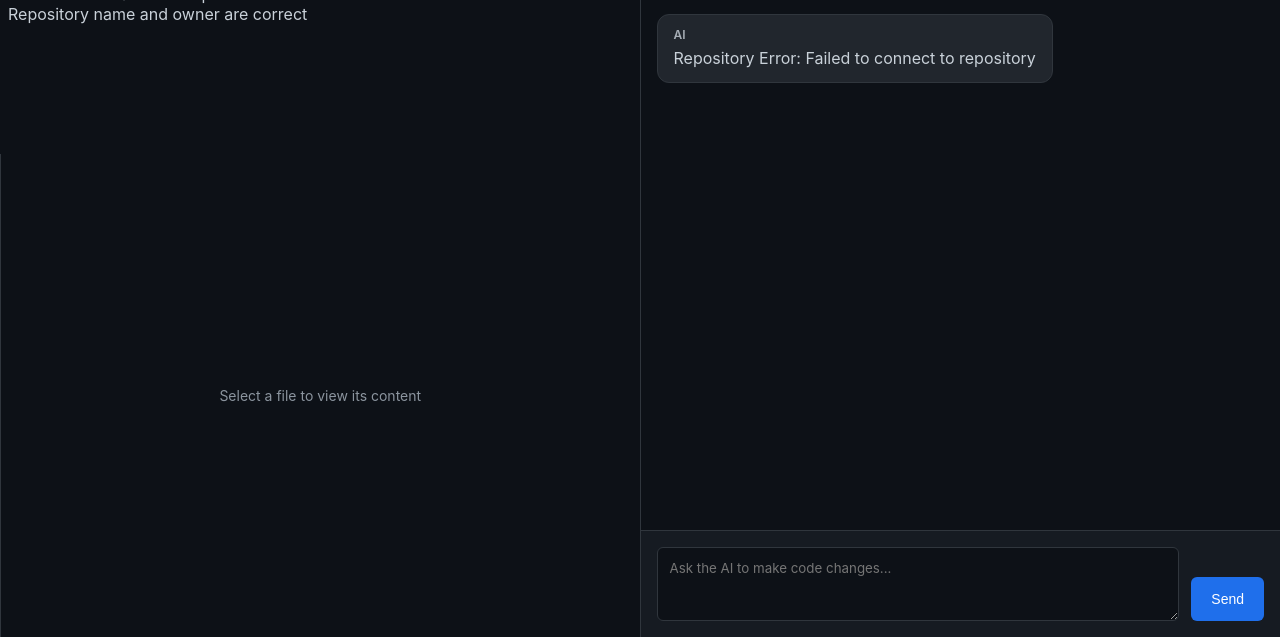
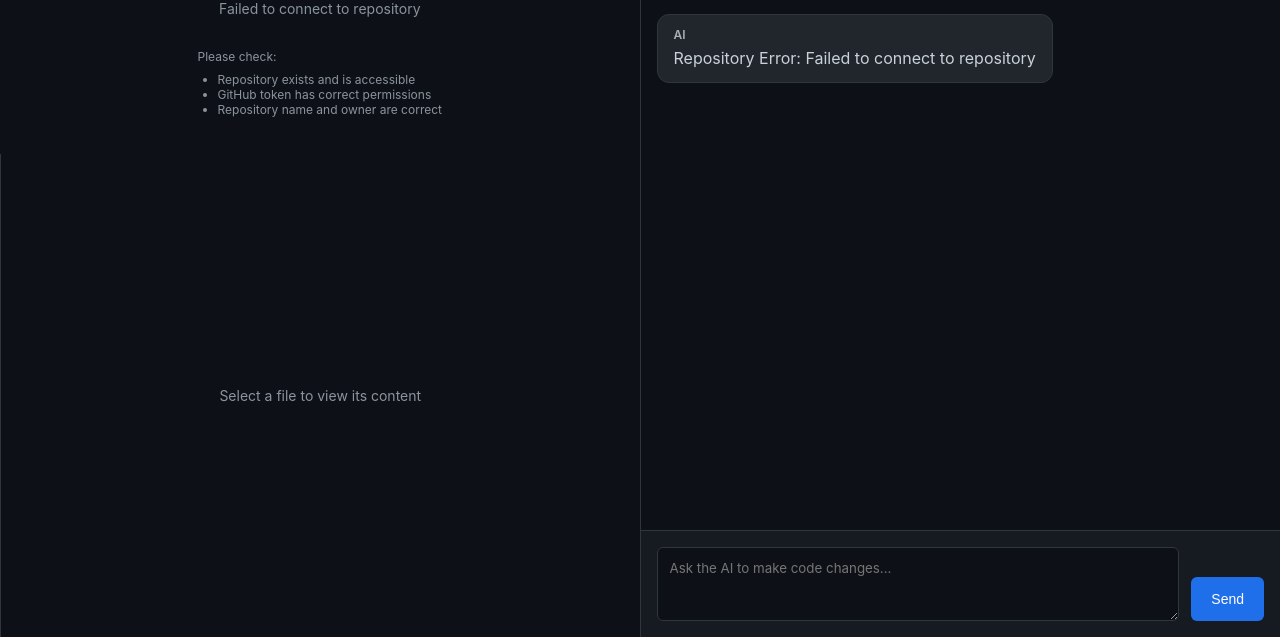
Before and after one commit to constantinbender51-cmyk/Primate-Coder-3, a website: page public/index.html in a window 1280 px wide. Shown: the part 163-800 px from the top of the page. Drawn offline with Linux system fonts and the light colour scheme; no server answers.

Commit message:
Update style.css

```diff
--- a/public/style.css
+++ b/public/style.css
@@ -322,6 +322,60 @@ body {
     cursor: not-allowed;
 }
 
+/* Repo Status Styles */
+.repo-error, .empty-repo {
+    padding: 20px;
+    text-align: center;
+    color: #8b949e;
+}
+
+.error-icon, .empty-icon {
+    font-size: 48px;
+    margin-bottom: 16px;
+}
+
+.error-message, .empty-message {
+    margin-bottom: 16px;
+    font-size: 14px;
+}
+
+.error-help {
+    text-align: left;
+    font-size: 12px;
+    margin-top: 16px;
+}
+
+.error-help ul {
+    margin: 8px 0;
+    padding-left: 20px;
+}
+
+.repo-actions {
+    display: flex;
+    gap: 8px;
+    margin-top: 12px;
+    flex-wrap: wrap;
+}
+
+/* File tree enhancements */
+.file-item.error {
+    color: #f85149;
+}
+
+.file-item.error::before {
+    content: '⚠️';
+}
+
+/* Loading states */
+.loading, .no-file-selected, .repo-error, .empty-repo {
+    display: flex;
+    flex-direction: column;
+    align-items: center;
+    justify-content: center;
+    height: 100%;
+    text-align: center;
+}
+
 /* Mobile Styles */
 @media (max-width: 768px) {
     .mobile-tabs {
```
